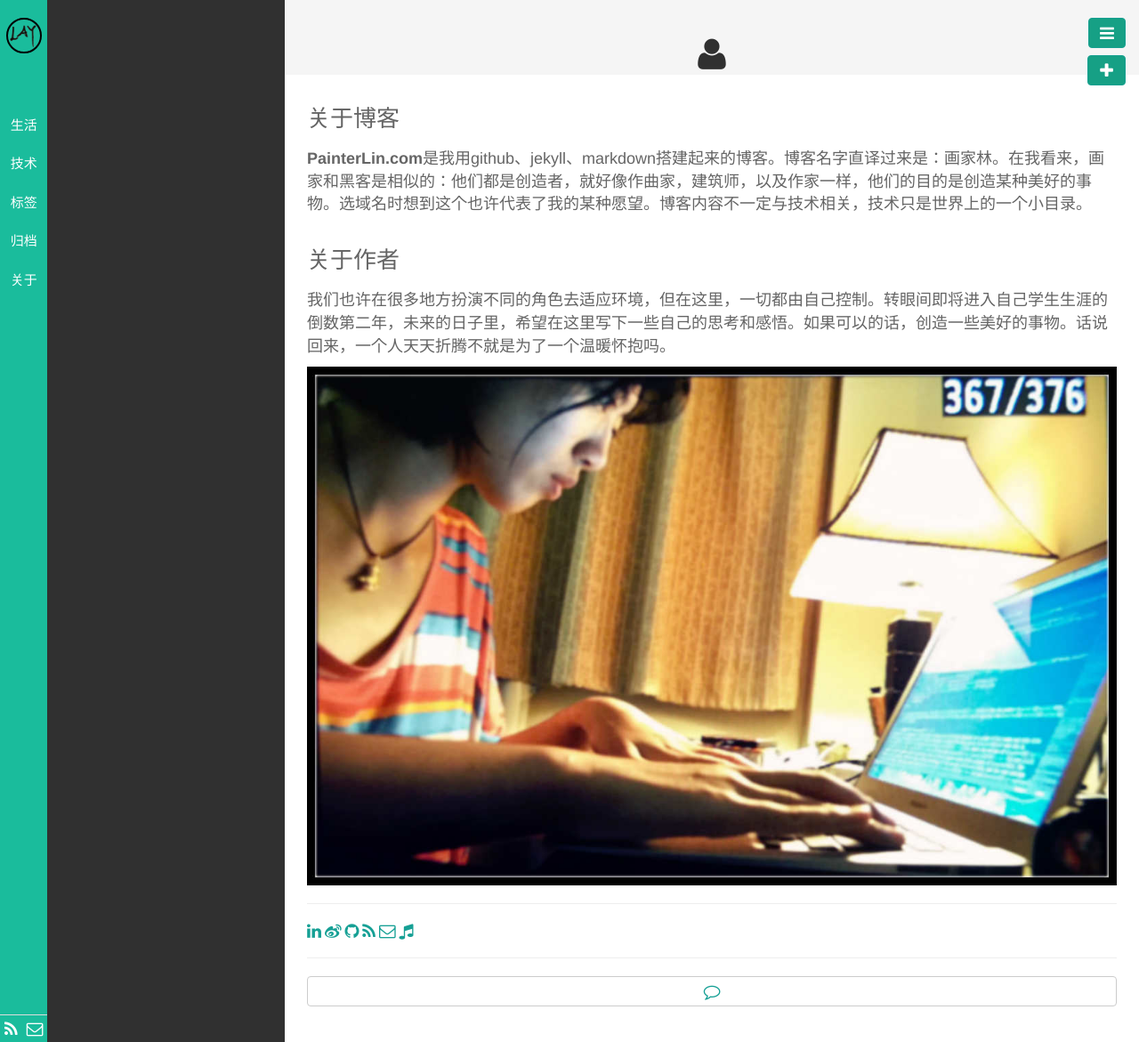
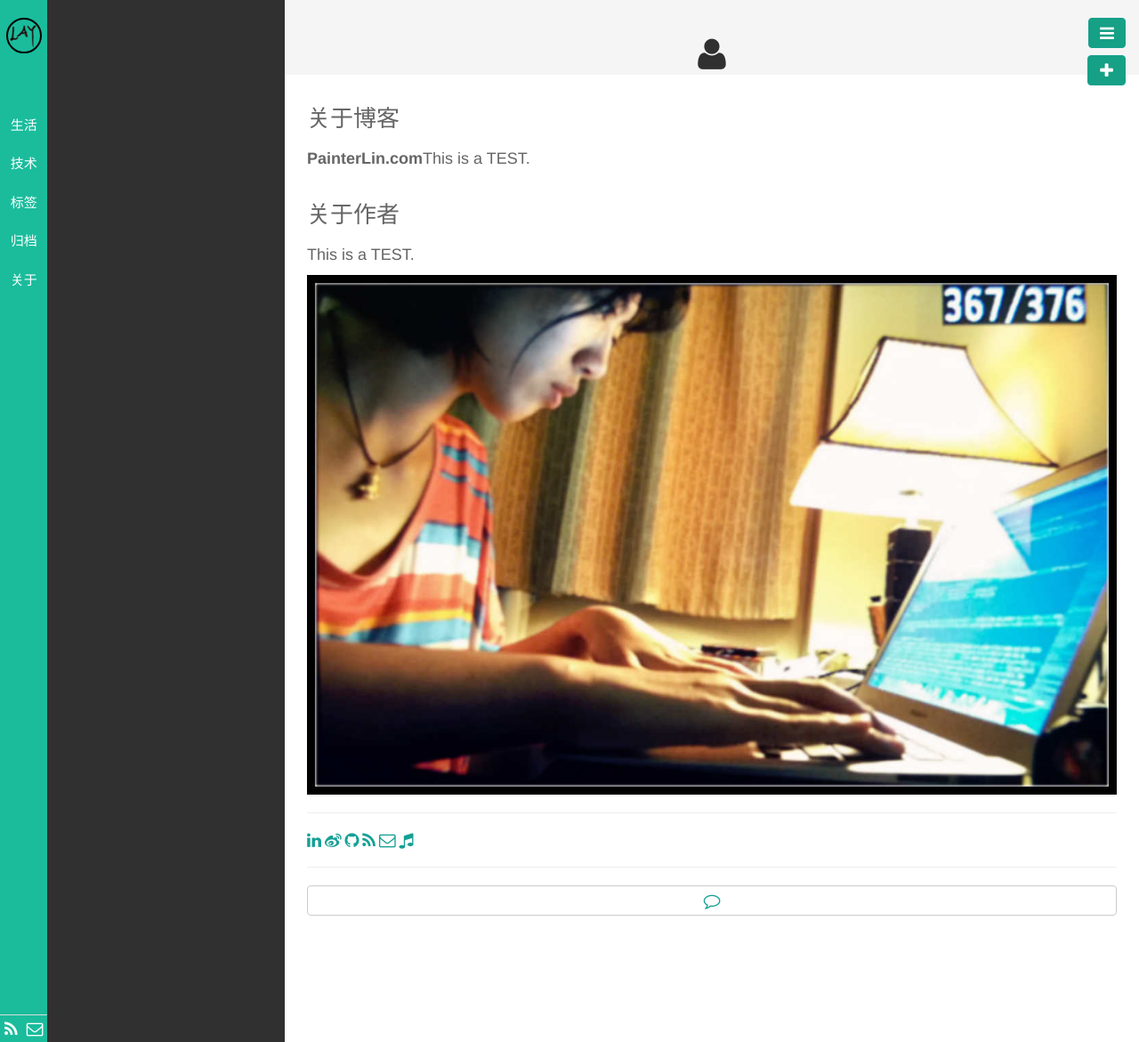
Before and after one commit to yh80286/yh80286.github.com, a Jekyll site: the page built from pages/about.html, in a window 1280 px wide. Shown: the whole page at 89% size. Built offline with Jekyll 4.4.1, drawn with Linux system fonts in a browser that asks for light colours; nearby versions of some CDN libraries; library files that are not in the unit come from our copies; Markdown is read by kramdown in place of the engine named in the settings.

Commit message:
ChangeAbout

```diff
--- a/pages/about.html
+++ b/pages/about.html
@@ -4,10 +4,10 @@ title: <i class="fa fa-user fa-lg"></i>
 titlename: 关于
 ---
 <h3>关于博客</h3>
-<p style=font-size:18px><B>PainterLin.com</B>是我用github、jekyll、markdown搭建起来的博客。博客名字直译过来是：画家林。在我看来，画家和黑客是相似的：他们都是创造者，就好像作曲家，建筑师，以及作家一样，他们的目的是创造某种美好的事物。选域名时想到这个也许代表了我的某种愿望。博客内容不一定与技术相关，技术只是世界上的一个小目录。</p>
+<p style=font-size:18px><B>PainterLin.com</B>This is a TEST.</p>
 
 <h3>关于作者</h3>
-<p style=font-size:18px>我们也许在很多地方扮演不同的角色去适应环境，但在这里，一切都由自己控制。转眼间即将进入自己学生生涯的倒数第二年，未来的日子里，希望在这里写下一些自己的思考和感悟。如果可以的话，创造一些美好的事物。话说回来，一个人天天折腾不就是为了一个温暖怀抱吗。</p>
+<p style=font-size:18px>This is a TEST.</p>
 
 <center><img src="/public/img/work.jpg" style="width:100%"></center>
 
```
